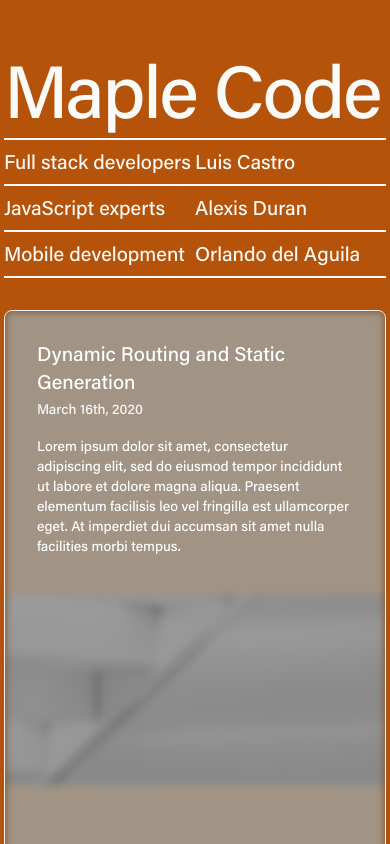
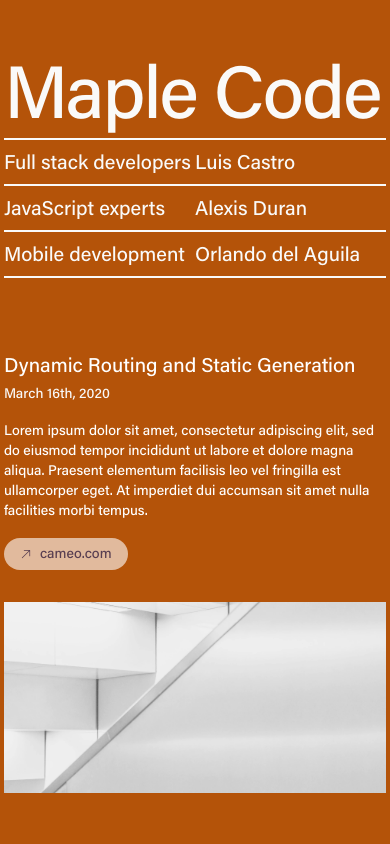
Before and after one commit to castrolem/maplecode, a Next.js app: page / in a window 390 px wide. Shown: the top 844 px of the page. Built offline with nearby package versions, Linux system fonts and the light colour scheme.

Commit message:
chore: post preview styles

```diff
--- a/components/post-preview.tsx
+++ b/components/post-preview.tsx
@@ -4,6 +4,7 @@ import React from "react";
 
 import { FormattedDate } from "./formattedDate";
 import classNames from "classnames";
+import { ArrowUpRightIcon } from "@heroicons/react/24/solid";
 
 type Props = {
   title: string;
@@ -26,13 +27,13 @@ const PostPreview = ({
     <Link
       as={`/posts/${slug}`}
       href="/posts/[slug]"
-      className={classNames("group block h-[90vh]", className)}
+      className={classNames("group block lg:h-[90vh]", className)}
     >
       <div
-        className="relative mb-3 mr-6 h-full max-h-[90vh] w-full overflow-hidden rounded-lg border border-gray-100 transition duration-700 ease-out sm:mb-0 lg:group-hover:translate-x-0 lg:group-hover:translate-y-0 lg:group-hover:opacity-100 lg:group-hover:shadow"
+        className="relative mb-3 mr-6 flex h-full max-h-[90vh] w-full flex-col-reverse overflow-hidden transition duration-700 ease-out sm:mb-0 lg:rounded-lg lg:border lg:border-gray-100 lg:group-hover:translate-x-0 lg:group-hover:translate-y-0 lg:group-hover:opacity-100 lg:group-hover:shadow"
         key={`${title}-${date}`}
       >
-        <div className="opacity-1 absolute left-0 top-0 z-10 flex h-full w-full max-w-full items-center justify-center bg-accent-4 blur-sm transition duration-700 ease-out lg:blur-0 lg:group-hover:opacity-25 lg:group-hover:blur-sm">
+        <div className="opacity-1 left-0 top-0 z-10 flex max-w-full items-center justify-center transition duration-700 ease-out lg:absolute lg:h-full lg:w-full lg:bg-accent-4 lg:blur-0 lg:group-hover:opacity-25 lg:group-hover:blur-sm">
           <Image
             className="relative"
             src={coverImage}
@@ -41,10 +42,19 @@ const PostPreview = ({
             alt={title}
           />
         </div>
-        <div className="absolute left-0 top-0 z-20 h-full w-full transform bg-accent-1 bg-opacity-50 p-8 transition duration-700 ease-out lg:-translate-y-24 lg:bg-transparent lg:opacity-0 lg:group-hover:translate-y-0 lg:group-hover:opacity-100">
+        <div className="left-0 top-0 z-20 transform py-8 transition duration-700 ease-out lg:absolute lg:h-full lg:w-full lg:-translate-y-24 lg:bg-accent-1 lg:bg-transparent lg:bg-opacity-50 lg:p-8 lg:opacity-0 lg:group-hover:translate-y-0 lg:group-hover:opacity-100">
           <h3 className="mb-0 text-xl leading-snug text-white">{title}</h3>
           <FormattedDate date={date} />
           {excerpt && <p className="my-4 text-sm text-white">{excerpt}</p>}
+          <div
+            // href="https://www.cameo.com"
+            // rel="nofollow"
+            // target="_blank"
+            className="inline-flex items-center justify-center rounded-2xl bg-white bg-opacity-60 px-4 py-2 text-sm text-accent-1"
+          >
+            <ArrowUpRightIcon className="mr-2 h-3 w-3" />
+            <span className="mt-0.5 leading-none">cameo.com</span>
+          </div>
         </div>
       </div>
     </Link>
--- a/package.json
+++ b/package.json
@@ -9,6 +9,7 @@
     "test:types": "tsc --project tsconfig.json --noEmit --pretty --skipLibCheck"
   },
   "dependencies": {
+    "@heroicons/react": "^2.0.17",
     "classnames": "^2.3.1",
     "date-fns": "^2.28.0",
     "gray-matter": "^4.0.3",
--- a/styles/index.css
+++ b/styles/index.css
@@ -4,7 +4,7 @@
 
 html,
 body {
-  background-color: rgb(180 83 9);
+  background-color: #DA6E45;
 }
 
 @font-face {
--- a/tailwind.config.js
+++ b/tailwind.config.js
@@ -4,10 +4,12 @@ module.exports = {
   theme: {
     extend: {
       colors: {
-        "accent-1": "#454545",
+        "accent-1": "#583E50",
         "accent-2": "#FF6000",
         "accent-3": "#FFA559",
         "accent-4": "#FFE6C7",
+        "accent-5": "#001C20",
+        "accent-6": "#286010",
       },
       spacing: {
         28: "7rem",
```
Also changed, not shown: 1 other file (tests, documents, lock files or other folders).
